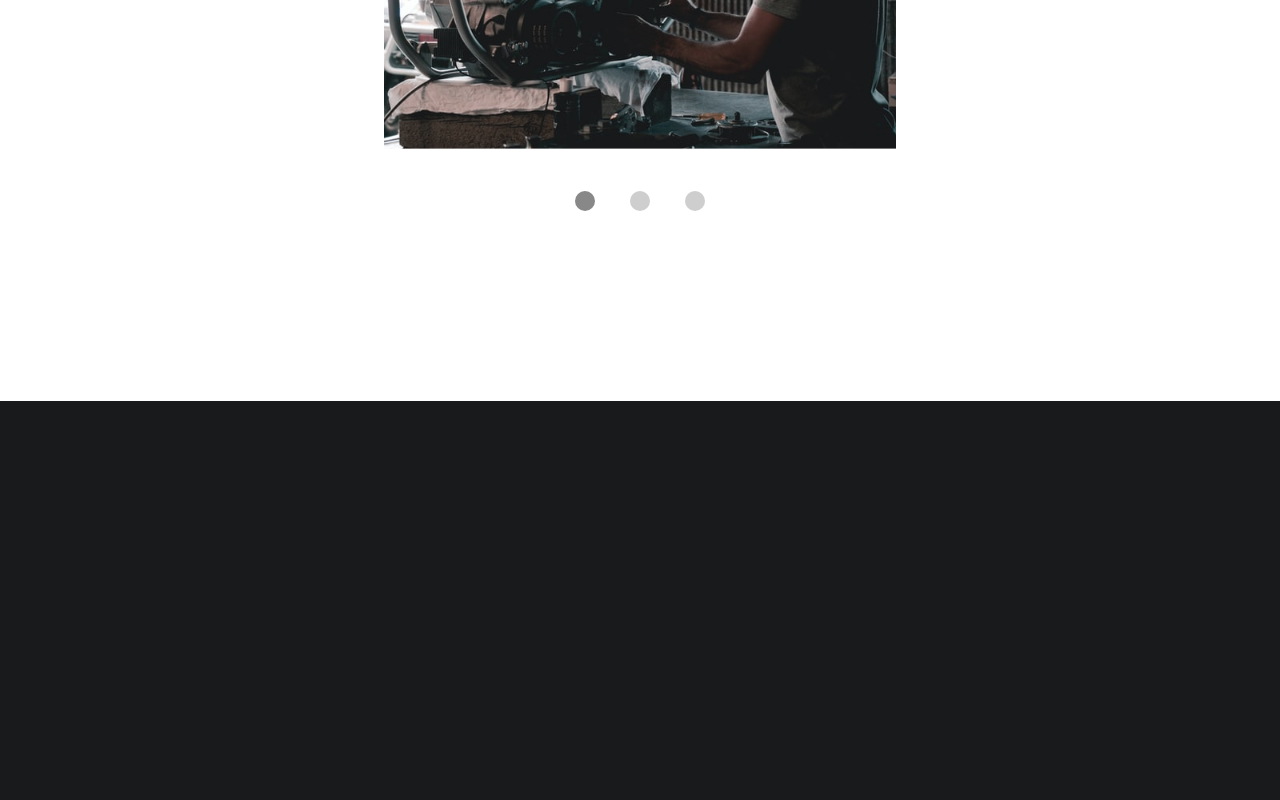
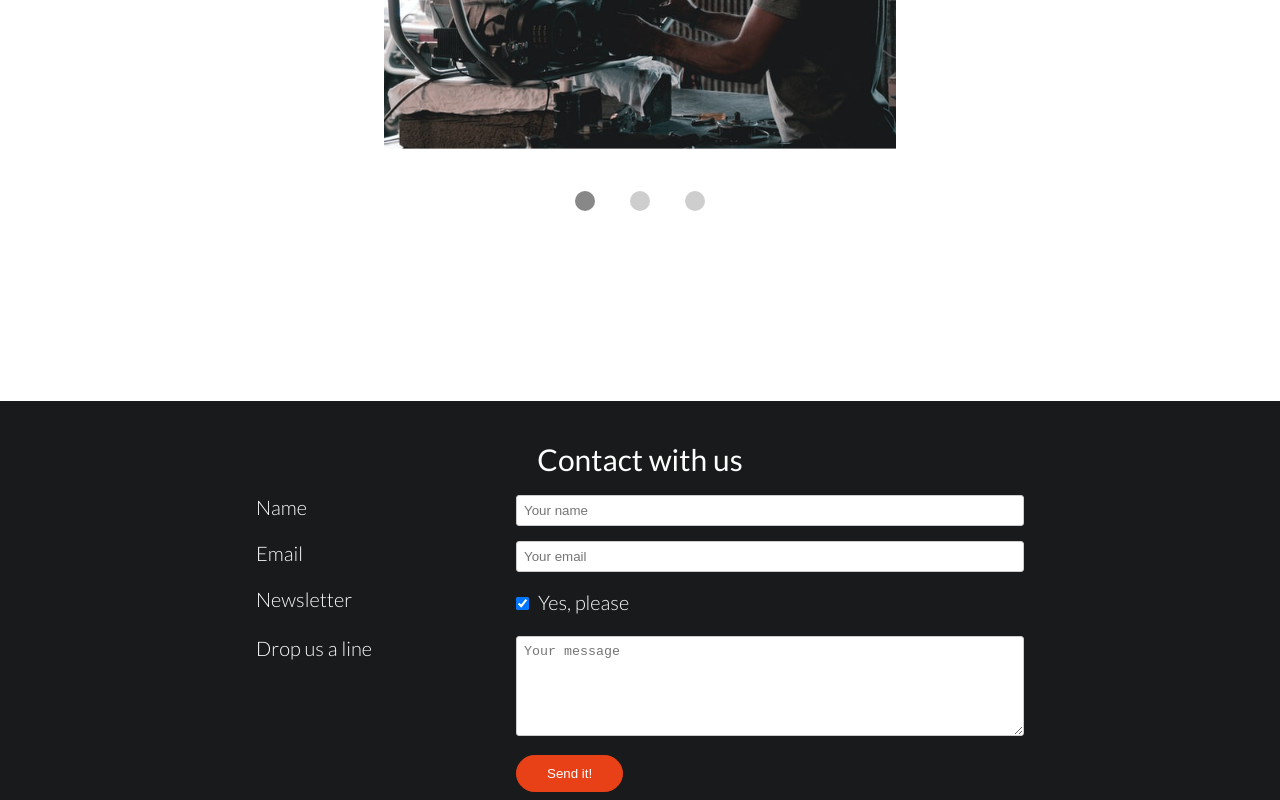
Before and after one commit to Jankaz2/cars-management-frontend, a website built with webpack: page src/index.html in a window 1280 px wide. Shown: the part 3259-4059 px from the top of the page. Before the commit the page ends 3660 px from the top, so only its background shows below. Built offline with nearby package versions, Linux system fonts and the light colour scheme; files whose address does not match are found by name.

Commit message:
Create html and style for contact section. Modify array even rows background

```diff
--- a/src/index.html
+++ b/src/index.html
@@ -238,6 +238,55 @@
             <div class="dots"></div>
         </div>
     </section>
+    <section class="section-contact" id="section-contact-id">
+        <div class="row">
+            <h2>Contact with us</h2>
+        </div>
+        <div class="row">
+            <form method="post" action="" class="contact-form">
+                <div class="row">
+                    <div class="col span-1-of-3">
+                        <label for="name">Name</label>
+                    </div>
+                    <div class="col span-2-of-3">
+                        <input type="text" name="name" id="name" placeholder="Your name" required>
+                    </div>
+                </div>
+                <div class="row">
+                    <div class="col span-1-of-3">
+                        <label for="email">Email</label>
+                    </div>
+                    <div class="col span-2-of-3">
+                        <input type="email" name="email" id="email" placeholder="Your email" required>
+                    </div>
+                </div>
+                <div class="row">
+                    <div class="col span-1-of-3">
+                        <label>Newsletter</label>
+                    </div>
+                    <div class="col span-2-of-3">
+                        <input type="checkbox" name="news" id="news" checked> Yes, please
+                    </div>
+                </div>
+                <div class="row">
+                    <div class="col span-1-of-3">
+                        <label>Drop us a line</label>
+                    </div>
+                    <div class="col span-2-of-3">
+                        <textarea name="message" placeholder="Your message"></textarea>
+                    </div>
+                </div>
+                <div class="row">
+                    <div class="col span-1-of-3">
+                        <label>&nbsp;</label>
+                    </div>
+                    <div class="col span-2-of-3">
+                        <input type="submit" value="Send it!">
+                    </div>
+                </div>
+            </form>
+        </div>
+    </section>
 </main>
 </body>
 </html>
```
